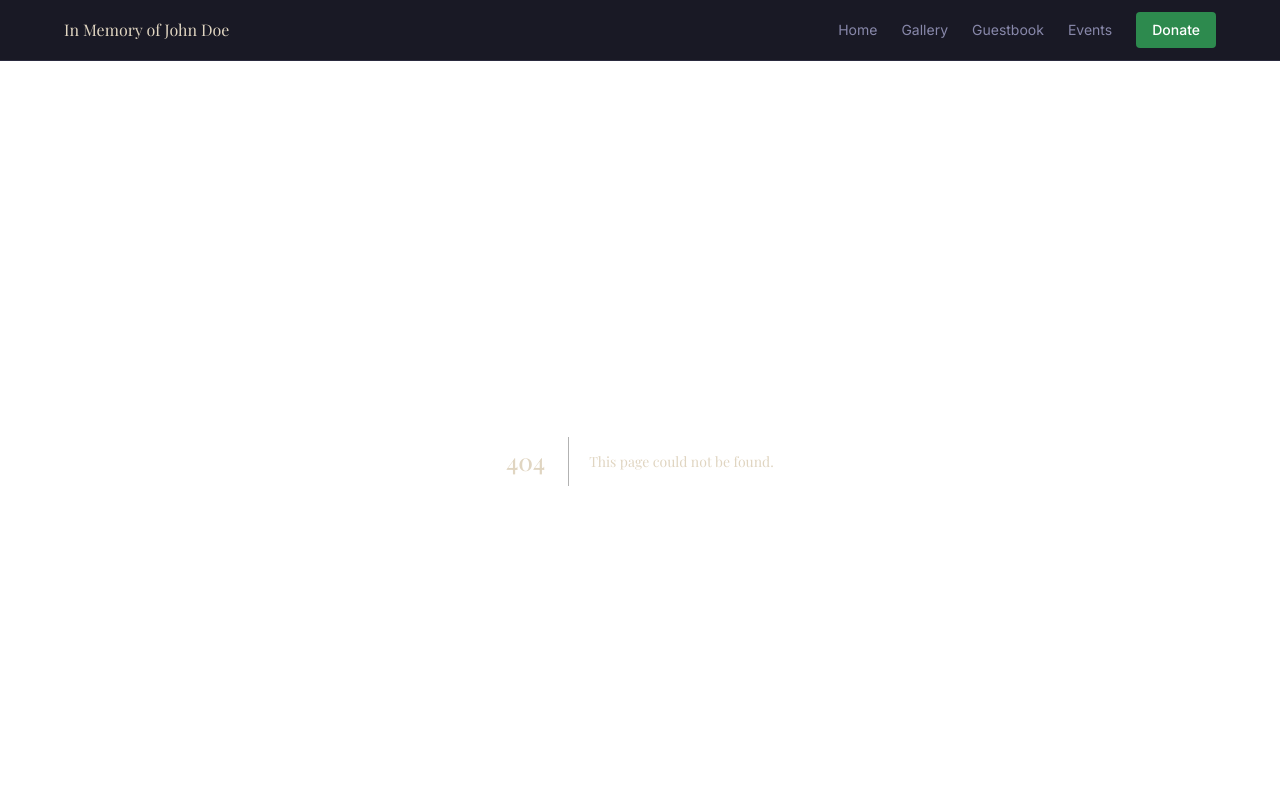
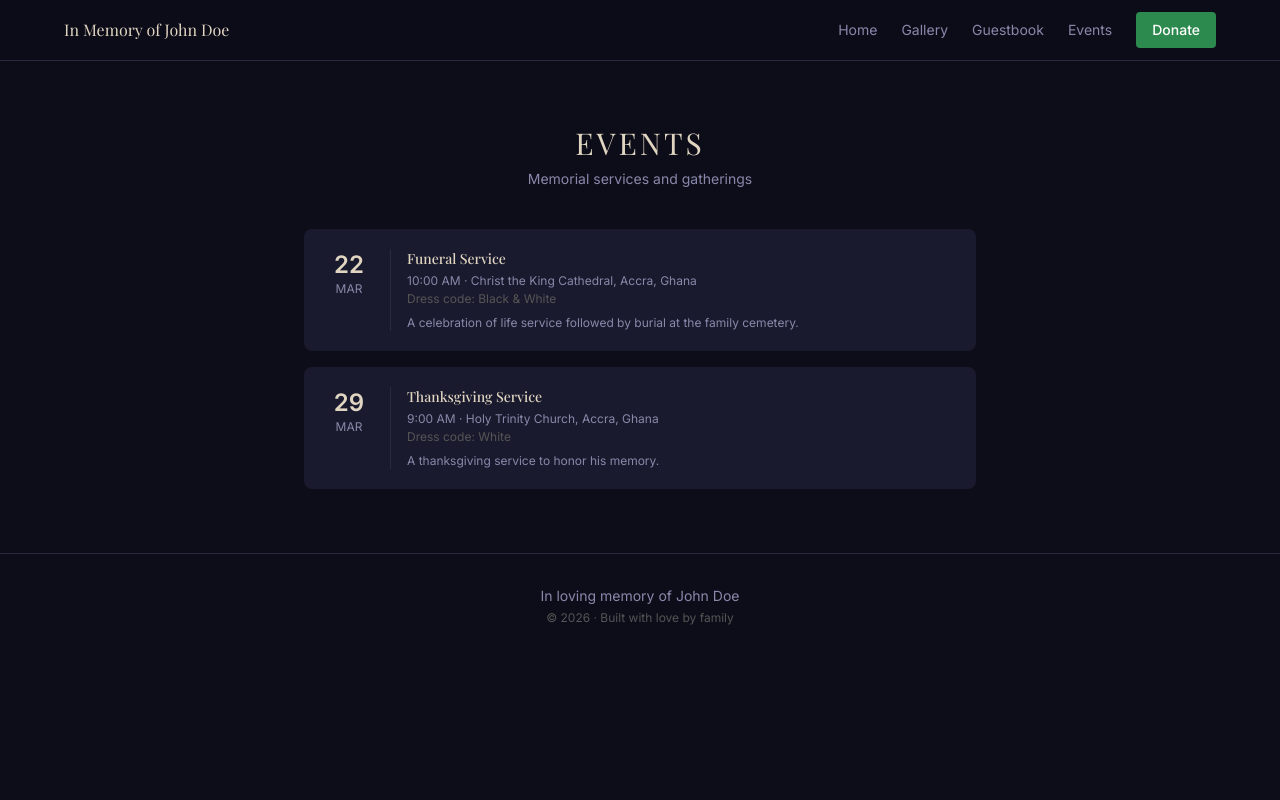
Before and after one commit to rogerkorantenng/memorial, a Next.js app: page /events in a window 1280 px wide. Before the commit this address had no page. Shown: the top 800 px of the page. Built offline with nearby package versions, Linux system fonts and the light colour scheme; a web font is replaced by a local one.

Commit message:
feat: add Events page with sorted event cards

```diff
--- /dev/null
+++ b/app/events/page.tsx
@@ -0,0 +1,38 @@
+import type { Metadata } from "next";
+import { siteConfig } from "@/data/siteConfig";
+import { events } from "@/data/events";
+import EventCard from "@/components/EventCard";
+
+export const metadata: Metadata = {
+  title: `Events — ${siteConfig.siteTitle}`,
+  description: `Memorial events and services for ${siteConfig.name}`,
+  openGraph: {
+    title: `Events — ${siteConfig.siteTitle}`,
+    description: `Memorial events and services for ${siteConfig.name}`,
+    images: [{ url: siteConfig.portraitImage }],
+  },
+};
+
+export default function EventsPage() {
+  const sortedEvents = [...events].sort(
+    (a, b) => new Date(a.date).getTime() - new Date(b.date).getTime()
+  );
+
+  return (
+    <section className="py-12 sm:py-16 px-4">
+      <div className="max-w-2xl mx-auto">
+        <h1 className="font-serif text-2xl sm:text-3xl text-text-primary uppercase tracking-[3px] mb-2 text-center">
+          Events
+        </h1>
+        <p className="text-text-body text-sm text-center mb-10">
+          Memorial services and gatherings
+        </p>
+        <div className="space-y-4">
+          {sortedEvents.map((event) => (
+            <EventCard key={event.id} event={event} />
+          ))}
+        </div>
+      </div>
+    </section>
+  );
+}
```
